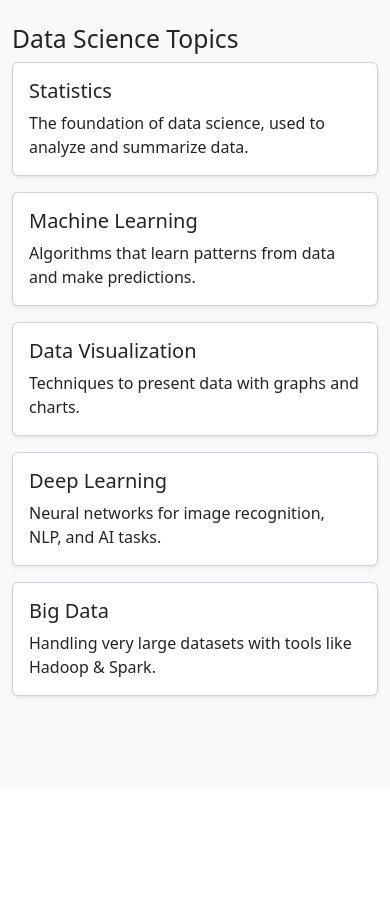
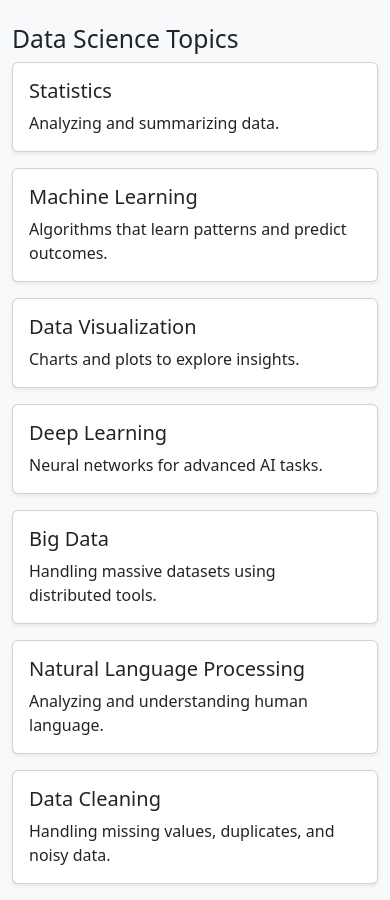
Before and after one commit to SKR0411/csv_analyzer, a Flask app: page /topics in a window 390 px wide. Shown: the part 56-956 px from the top of the page. Before the commit the page ends 755 px from the top, so only its background shows below. Run offline with Flask 3, Linux system fonts and the light colour scheme.

Commit message:
Last Sync: 2025-10-03 19:35 (Mobile)

```diff
--- a/app.py
+++ b/app.py
@@ -1,13 +1,14 @@
-# app.py
 from flask import Flask, render_template, request, send_file
 import pandas as pd
 import matplotlib.pyplot as plt
 import seaborn as sns
+from sklearn.linear_model import LinearRegression
+from sklearn.model_selection import train_test_split
+from sklearn.metrics import r2_score
 import io
 
 app = Flask(__name__)
-
-df_global = None  # store uploaded dataframe globally
+df_global = None
 
 @app.route("/")
 def home():
@@ -16,11 +17,13 @@ def home():
 @app.route("/topics")
 def topics():
     topics_list = [
-        {"title": "Statistics", "desc": "The foundation of data science, used to analyze and summarize data."},
-        {"title": "Machine Learning", "desc": "Algorithms that learn patterns from data and make predictions."},
-        {"title": "Data Visualization", "desc": "Techniques to present data with graphs and charts."},
-        {"title": "Deep Learning", "desc": "Neural networks for image recognition, NLP, and AI tasks."},
-        {"title": "Big Data", "desc": "Handling very large datasets with tools like Hadoop & Spark."}
+        {"title": "Statistics", "desc": "Analyzing and summarizing data."},
+        {"title": "Machine Learning", "desc": "Algorithms that learn patterns and predict outcomes."},
+        {"title": "Data Visualization", "desc": "Charts and plots to explore insights."},
+        {"title": "Deep Learning", "desc": "Neural networks for advanced AI tasks."},
+        {"title": "Big Data", "desc": "Handling massive datasets using distributed tools."},
+        {"title": "Natural Language Processing", "desc": "Analyzing and understanding human language."},
+        {"title": "Data Cleaning", "desc": "Handling missing values, duplicates, and noisy data."}
     ]
     return render_template("topics.html", topics=topics_list)
 
@@ -32,29 +35,18 @@ def analyze():
         if file:
             df = pd.read_csv(file)
             df_global = df
-            summary = df.describe().to_html(classes="table table-striped")
+            summary = df.describe(include="all").to_html(classes="table table-striped")
             head = df.head().to_html(classes="table table-bordered")
-            return render_template("analyze.html", summary=summary, head=head)
+            dtypes = df.dtypes.to_frame("dtype").to_html(classes="table table-sm table-hover")
+            missing = df.isnull().sum().to_frame("missing_values").to_html(classes="table table-sm table-hover")
+            return render_template("analyze.html", summary=summary, head=head, dtypes=dtypes, missing=missing, columns=df.columns)
     return render_template("upload.html")
-
-@app.route("/download_summary")
-def download_summary():
-    global df_global
-    if df_global is not None:
-        summary_csv = df_global.describe().to_csv()
-        return send_file(
-            io.BytesIO(summary_csv.encode()),
-            mimetype="text/csv",
-            as_attachment=True,
-            download_name="summary.csv"
-        )
-    return "No data uploaded yet."
 
 @app.route("/plot/<plot_type>")
 def plot(plot_type):
     global df_global
     if df_global is None:
-        return "No data uploaded yet. Please upload a CSV first."
+        return "No data uploaded yet."
 
     img = io.BytesIO()
     plt.figure(figsize=(6,4))
@@ -70,5 +62,42 @@ def plot(plot_type):
     img.seek(0)
     return send_file(img, mimetype="image/png")
 
+@app.route("/scatter", methods=["POST"])
+def scatter():
+    global df_global
+    xcol = request.form["xcol"]
+    ycol = request.form["ycol"]
+
+    img = io.BytesIO()
+    plt.figure(figsize=(6,4))
+    sns.scatterplot(x=df_global[xcol], y=df_global[ycol])
+    plt.title(f"Scatter Plot: {xcol} vs {ycol}")
+    plt.savefig(img, format="png")
+    img.seek(0)
+    return send_file(img, mimetype="image/png")
+
+@app.route("/ml", methods=["POST"])
+def ml_demo():
+    global df_global
+    target = request.form["target"]
+
+    X = df_global.drop(columns=[target]).select_dtypes(include="number")
+    y = df_global[target]
+
+    X_train, X_test, y_train, y_test = train_test_split(X, y, test_size=0.2, random_state=42)
+    model = LinearRegression().fit(X_train, y_train)
+    preds = model.predict(X_test)
+    score = r2_score(y_test, preds)
+
+    img = io.BytesIO()
+    plt.figure(figsize=(6,4))
+    plt.scatter(y_test, preds, alpha=0.7)
+    plt.xlabel("Actual")
+    plt.ylabel("Predicted")
+    plt.title(f"Linear Regression (R² = {score:.2f})")
+    plt.savefig(img, format="png")
+    img.seek(0)
+    return send_file(img, mimetype="image/png")
+
 if __name__ == "__main__":
     app.run(debug=True)
```
Also changed, not shown: templates/analyze.html (+41 -0 lines).
